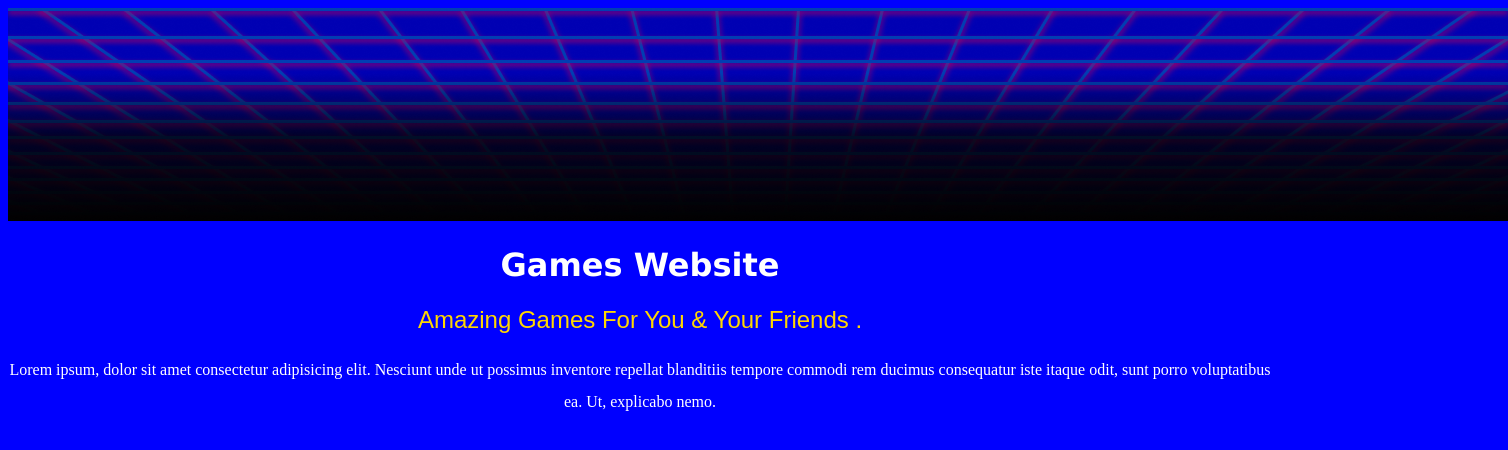
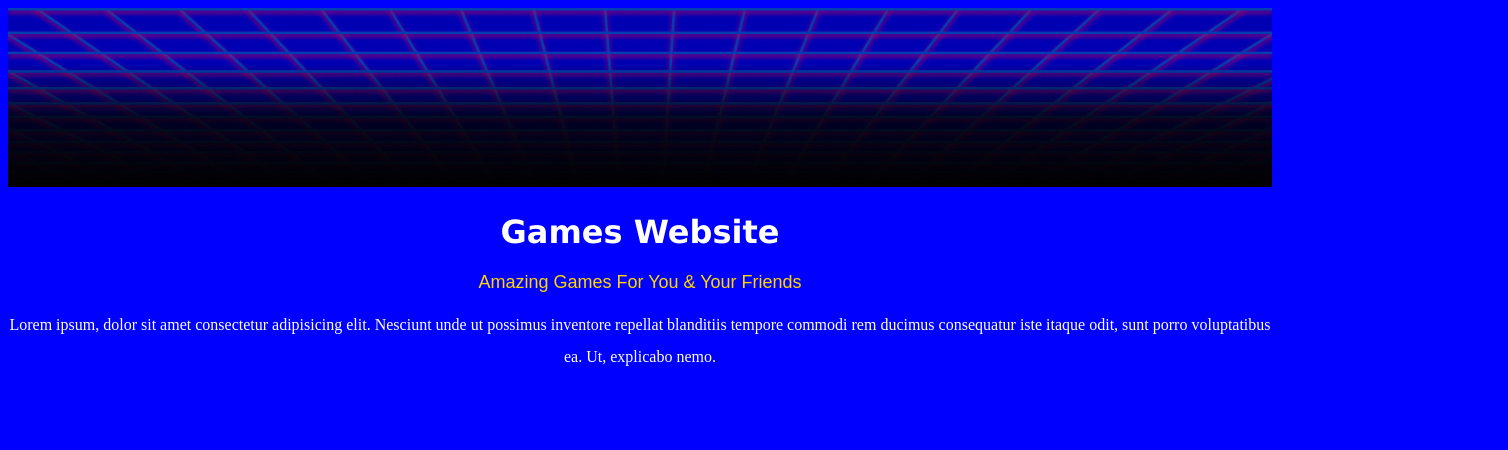
Before and after one commit to Toulouse6/Games, a plain HTML site: page index.html in a window 1280 px wide. Shown: the whole page, 1508 px wide, since content can reach past the window. Drawn offline with Linux system fonts and the light colour scheme.

Commit message:
fonts size

```diff
--- a/index.html
+++ b/index.html
@@ -14,7 +14,7 @@
     <img src="assets/images/gaminggrid.png">
 
     <h1>Games Website</h1>
-    <h2>Amazing Games For You & Your Friends .</h2>
+    <h2>Amazing Games For You & Your Friends</h2>
 
     <p class="phar">Lorem ipsum, dolor sit amet consectetur adipisicing elit. Nesciunt unde ut possimus inventore repellat blanditiis
         tempore commodi rem ducimus consequatur iste itaque odit, sunt porro voluptatibus ea. Ut, explicabo nemo.</p>
--- a/style.css
+++ b/style.css
@@ -3,12 +3,14 @@ body {
 }
 
 h1 {
+    font-size: xx-large;
     text-align: center;
     color: white;
     font-family:Verdana, Geneva, Tahoma, sans-serif;
 }
 
 h2 {
+    font-size: large;
     color: gold;
     text-align: center;
     font-weight: 300;
@@ -16,6 +18,7 @@ h2 {
 }
 
 p {
+    font-size: medium;
     color: white;
     text-align: center;
 }
@@ -23,3 +26,7 @@ p {
 .phar {
     line-height: 2;
 }
+
+img {
+    width: 100%;
+}
```
